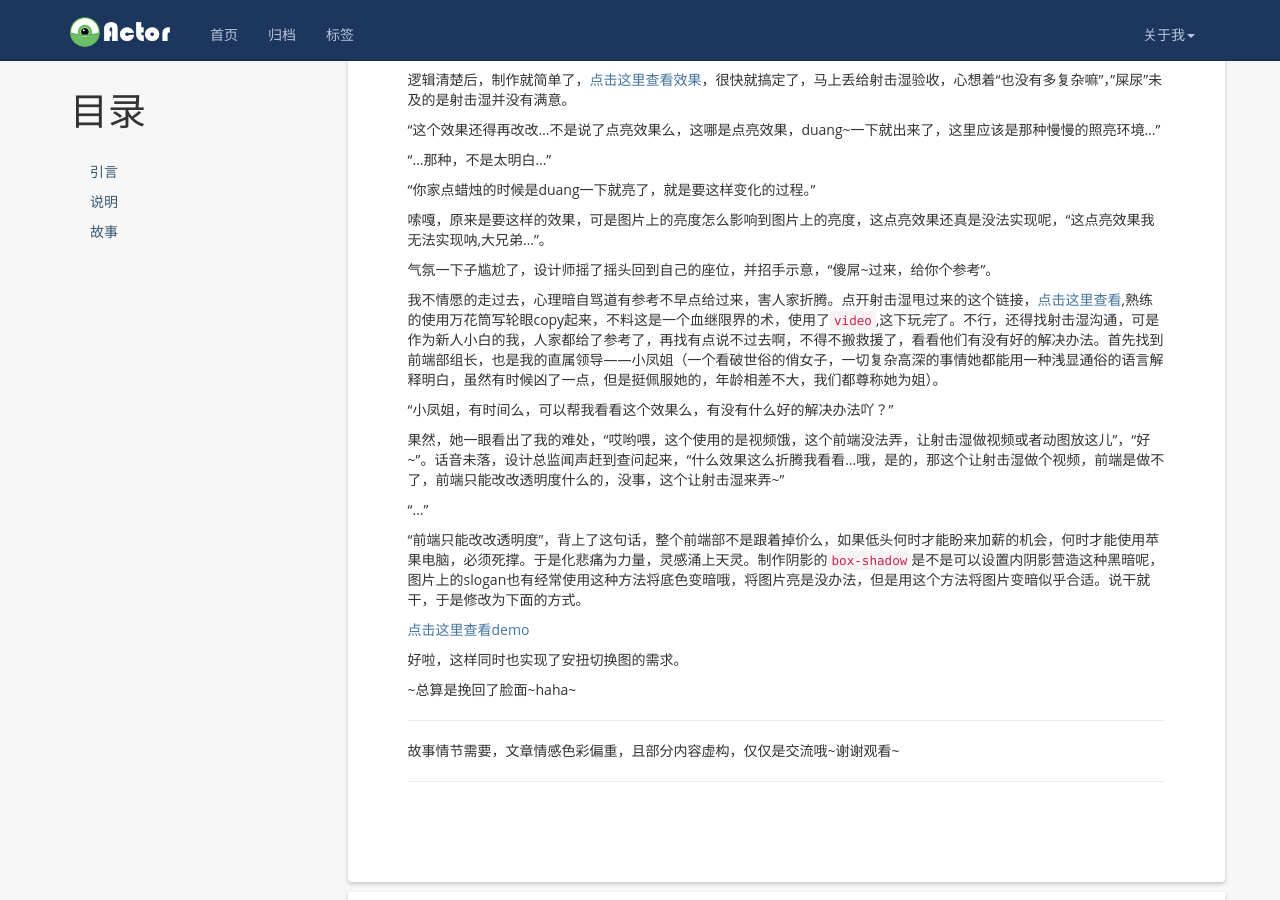
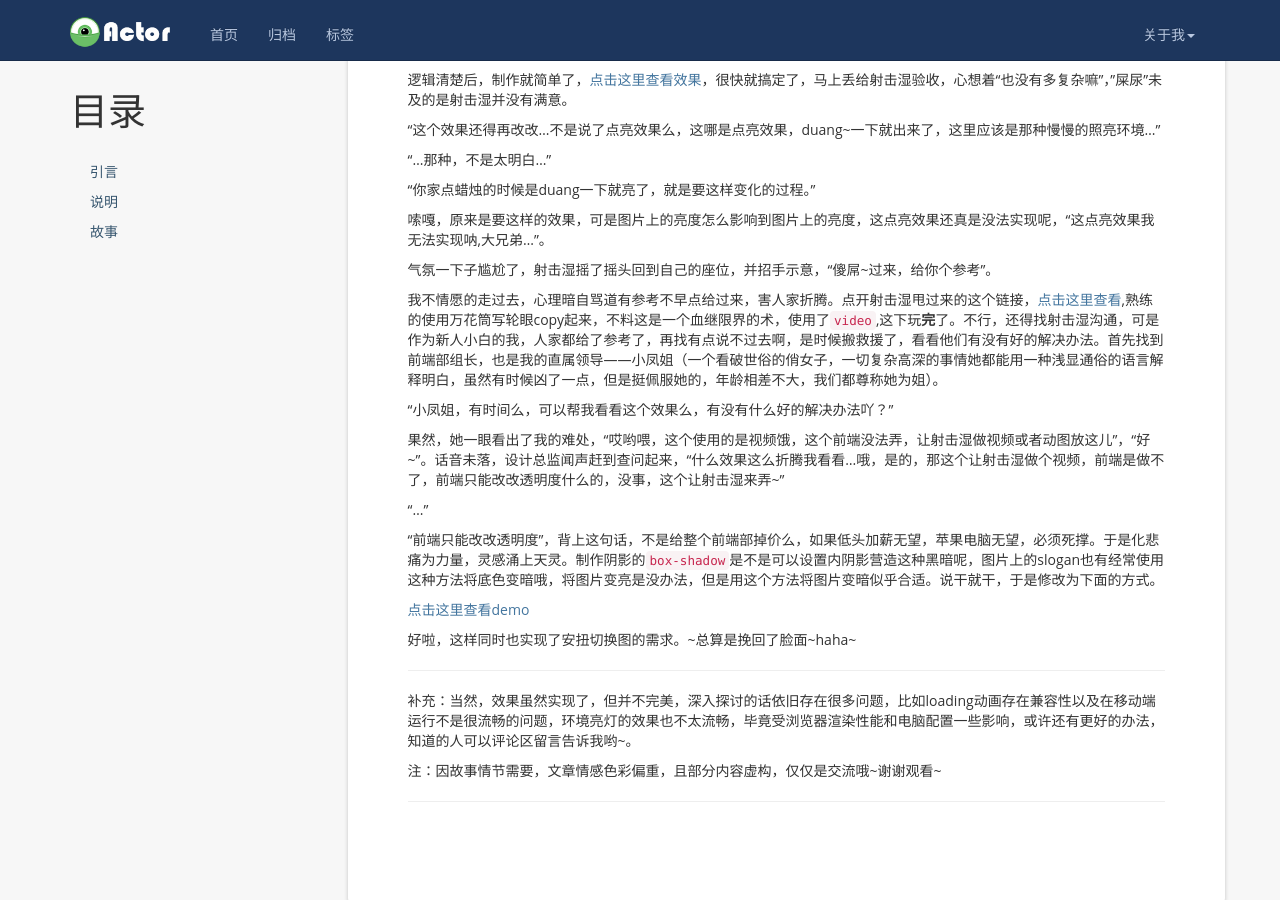
Before and after one commit to circle790/circle790.github.io, a Jekyll site: the page built from _posts/2017-03-11-My-first-minded-ani.md, in a window 1280 px wide and 900 px high, scrolled down 2131 px. Built offline with Jekyll 4.4.1, drawn with Linux system fonts in a browser that asks for light colours; nearby versions of some CDN libraries; comment, search, counter and statistics services are not loaded.

Commit message:
forget something

```diff
--- a/_posts/2017-03-11-My-first-minded-ani.md
+++ b/_posts/2017-03-11-My-first-minded-ani.md
@@ -66,9 +66,9 @@ haha~,我的小鹿也扑腾了两下。
 
 嗦嘎，原来是要这样的效果，可是图片上的亮度怎么影响到图片上的亮度，这点亮效果还真是没法实现呢，“这点亮效果我无法实现呐,大兄弟...”。
 
-气氛一下子尴尬了，设计师摇了摇头回到自己的座位，并招手示意，“傻屌~过来，给你个参考”。
+气氛一下子尴尬了，射击湿摇了摇头回到自己的座位，并招手示意，“傻屌~过来，给你个参考”。
 
-我不情愿的走过去，心理暗自骂道有参考不早点给过来，害人家折腾。点开射击湿甩过来的这个链接，[点击这里查看](http://www.mi.com/scooter/?cfrom=search),熟练的使用万花筒写轮眼copy起来，不料这是一个血继限界的术，使用了`video`,这下玩*完*了。不行，还得找射击湿沟通，可是作为新人小白的我，人家都给了参考了，再找有点说不过去啊，不得不搬救援了，看看他们有没有好的解决办法。首先找到前端部组长，也是我的直属领导——小凤姐（一个看破世俗的俏女子，一切复杂高深的事情她都能用一种浅显通俗的语言解释明白，虽然有时候凶了一点，但是挺佩服她的，年龄相差不大，我们都尊称她为姐）。
+我不情愿的走过去，心理暗自骂道有参考不早点给过来，害人家折腾。点开射击湿甩过来的这个链接，[点击这里查看](http://www.mi.com/scooter/?cfrom=search),熟练的使用万花筒写轮眼copy起来，不料这是一个血继限界的术，使用了`video`,这下玩**完**了。不行，还得找射击湿沟通，可是作为新人小白的我，人家都给了参考了，再找有点说不过去啊，是时候搬救援了，看看他们有没有好的解决办法。首先找到前端部组长，也是我的直属领导——小凤姐（一个看破世俗的俏女子，一切复杂高深的事情她都能用一种浅显通俗的语言解释明白，虽然有时候凶了一点，但是挺佩服她的，年龄相差不大，我们都尊称她为姐）。
 
 “小凤姐，有时间么，可以帮我看看这个效果么，有没有什么好的解决办法吖？”
 
@@ -76,22 +76,16 @@ haha~,我的小鹿也扑腾了两下。
 
 “...”
 
-“前端只能改改透明度”，背上了这句话，整个前端部不是跟着掉价么，如果低头何时才能盼来加薪的机会，何时才能使用苹果电脑，必须死撑。于是化悲痛为力量，灵感涌上天灵。制作阴影的`box-shadow`是不是可以设置内阴影营造这种黑暗呢，图片上的slogan也有经常使用这种方法将底色变暗哦，将图片亮是没办法，但是用这个方法将图片变暗似乎合适。说干就干，于是修改为下面的方式。
+“前端只能改改透明度”，背上这句话，不是给整个前端部掉价么，如果低头加薪无望，苹果电脑无望，必须死撑。于是化悲痛为力量，灵感涌上天灵。制作阴影的`box-shadow`是不是可以设置内阴影营造这种黑暗呢，图片上的slogan也有经常使用这种方法将底色变暗哦，将图片变亮是没办法，但是用这个方法将图片变暗似乎合适。说干就干，于是修改为下面的方式。
 
 [点击这里查看demo]({{ '/demos/p_03_11_demo02.html' | prepend: site.baseurl  }})
 
-好啦，这样同时也实现了安扭切换图的需求。
-
-~总算是挽回了脸面~haha~
-
-
-
-
-
-
+好啦，这样同时也实现了安扭切换图的需求。~总算是挽回了脸面~haha~
 
 
 ---------
-故事情节需要，文章情感色彩偏重，且部分内容虚构，仅仅是交流哦~谢谢观看~
+补充：当然，效果虽然实现了，但并不完美，深入探讨的话依旧存在很多问题，比如loading动画存在兼容性以及在移动端运行不是很流畅的问题，环境亮灯的效果也不太流畅，毕竟受浏览器渲染性能和电脑配置一些影响，或许还有更好的办法，知道的人可以评论区留言告诉我哟~。
+
+注：因故事情节需要，文章情感色彩偏重，且部分内容虚构，仅仅是交流哦~谢谢观看~
 
 ---------
--- a/demos/p_03_11_demo01.html
+++ b/demos/p_03_11_demo01.html
@@ -164,10 +164,10 @@
         transition: all 0.5s ease 0s;
     }
     @media screen and (max-width: 766px){
-        .tx {
+        /*.tx {
             position: static;
             padding-top: 3%;
-        }
+        }*/
         .lightq .hd {
             width: 90%;
             padding: 0 5%;
--- a/demos/p_03_11_demo02.html
+++ b/demos/p_03_11_demo02.html
@@ -193,10 +193,10 @@
       }
     }
     @media screen and (max-width: 766px){
-        .tx {
+        /*.tx {
             position: static;
             padding-top: 3%;
-        }
+        }*/
         .lightq .hd {
             width: 90%;
             padding: 0 5%;
```
Also changed, not shown: other parts of demos/p_03_11_demo01.html (+1 -1 lines), other parts of demos/p_03_11_demo02.html (+1 -1 lines).
